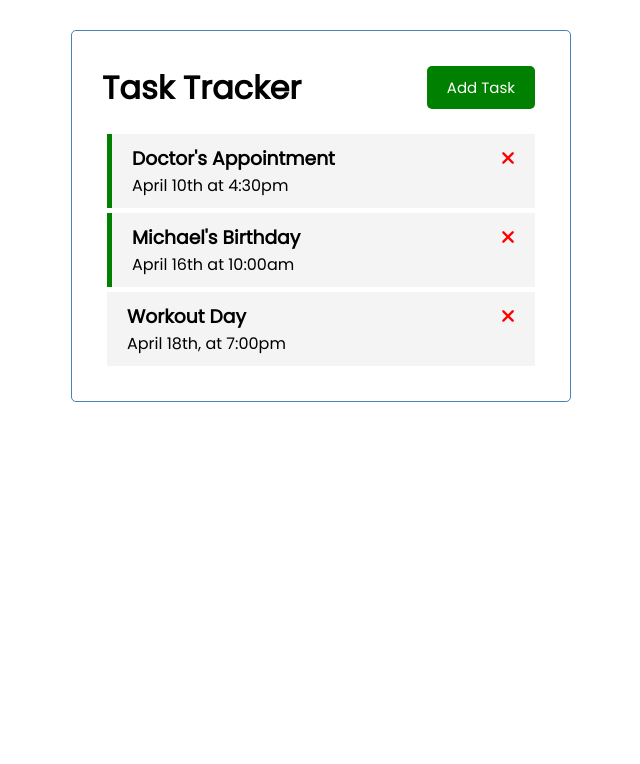
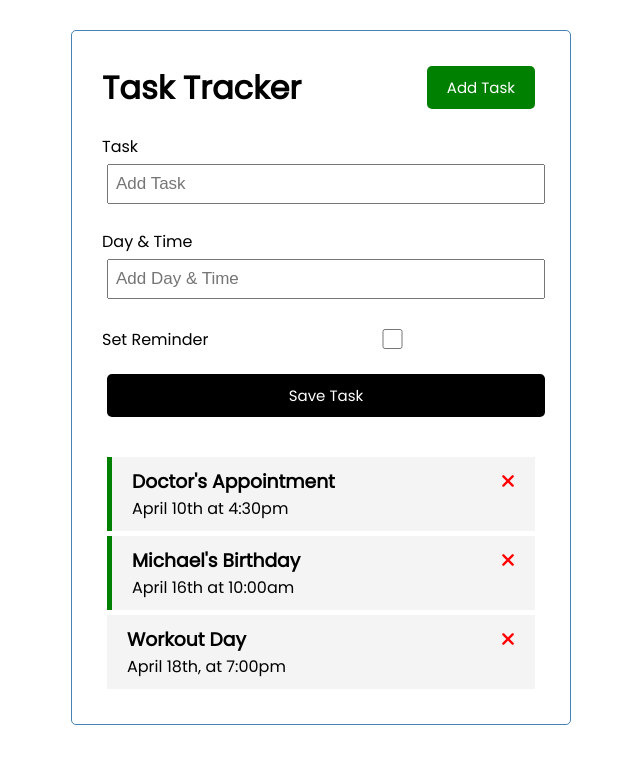
Before and after one commit to giormnnt/task-tracker, a Vue app: page / in a window 1280 px wide. Shown: the top 764 px of the page, without its empty margins (319-959 px from the left). Built offline with nearby package versions, Linux system fonts and the light colour scheme.

Commit message:
addtask component & v-model

```diff
--- a/src/App.vue
+++ b/src/App.vue
@@ -1,6 +1,7 @@
 <template>
 	<div class="container">
 		<MyHeader title="Task Tracker" />
+		<MyAddTask @add-task="addTask" />
 		<MyTasks
 			@toggle-reminder="toggleReminder"
 			@delete-task="deleteTask"
@@ -12,12 +13,14 @@
 <script>
 import MyHeader from './components/MyHeader.vue';
 import MyTasks from './components/MyTasks.vue';
+import MyAddTask from './components/MyAddTask.vue';
 
 export default {
 	name: 'App',
 	components: {
 		MyHeader,
 		MyTasks,
+		MyAddTask,
 	},
 
 	data() {
@@ -27,6 +30,10 @@ export default {
 	},
 
 	methods: {
+		addTask(task) {
+			this.tasks = [...this.tasks, task];
+		},
+
 		deleteTask(id) {
 			if (confirm('Are you sure?')) {
 				this.tasks = this.tasks.filter(task => task.id !== id);
--- /dev/null
+++ b/src/components/MyAddTask.vue
@@ -0,0 +1,92 @@
+<template>
+	<form @submit="onSubmit" class="add-form">
+		<div class="form-control">
+			<label>Task</label>
+			<input type="text" v-model="text" name="text" placeholder="Add Task" />
+		</div>
+		<div class="form-control">
+			<label>Day & Time</label>
+			<input
+				type="text"
+				name="day"
+				v-model="day"
+				placeholder="Add Day & Time"
+			/>
+		</div>
+		<div class="form-control form-control-check">
+			<label>Set Reminder</label>
+			<input type="checkbox" v-model="reminder" name="reminder" />
+		</div>
+
+		<input type="submit" value="Save Task" class="btn btn-block" />
+	</form>
+</template>
+
+<script>
+export default {
+	name: 'MyAddTask',
+
+	data() {
+		return {
+			text: '',
+			day: '',
+			reminder: false,
+		};
+	},
+
+	methods: {
+		onSubmit(e) {
+			e.preventDefault();
+
+			if (!this.text) {
+				alert('Please add a task');
+				return;
+			}
+
+			const newTask = {
+				id: Math.floor(Math.random() * 100000),
+				text: this.text,
+				day: this.day,
+				reminder: this.reminder,
+			};
+
+			this.text = '';
+			this.day = '';
+			this.reminder = false;
+
+			this.$emit('add-task', newTask);
+		},
+	},
+};
+</script>
+
+<style scoped>
+.add-form {
+	margin-bottom: 40px;
+}
+.form-control {
+	margin: 20px 0;
+}
+.form-control label {
+	display: block;
+}
+.form-control input {
+	width: 100%;
+	height: 40px;
+	margin: 5px;
+	padding: 3px 7px;
+	font-size: 17px;
+}
+.form-control-check {
+	display: flex;
+	align-items: center;
+	justify-content: space-between;
+}
+.form-control-check label {
+	flex: 1;
+}
+.form-control-check input {
+	flex: 2;
+	height: 20px;
+}
+</style>
```
